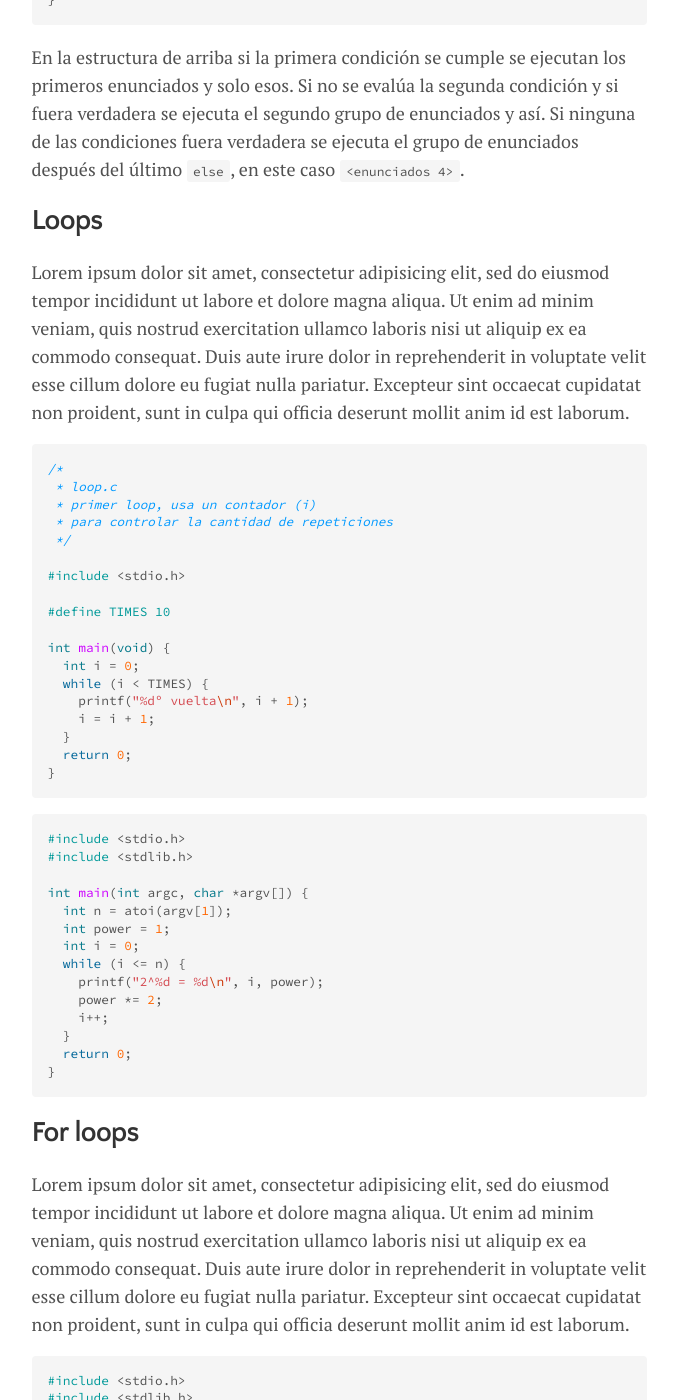
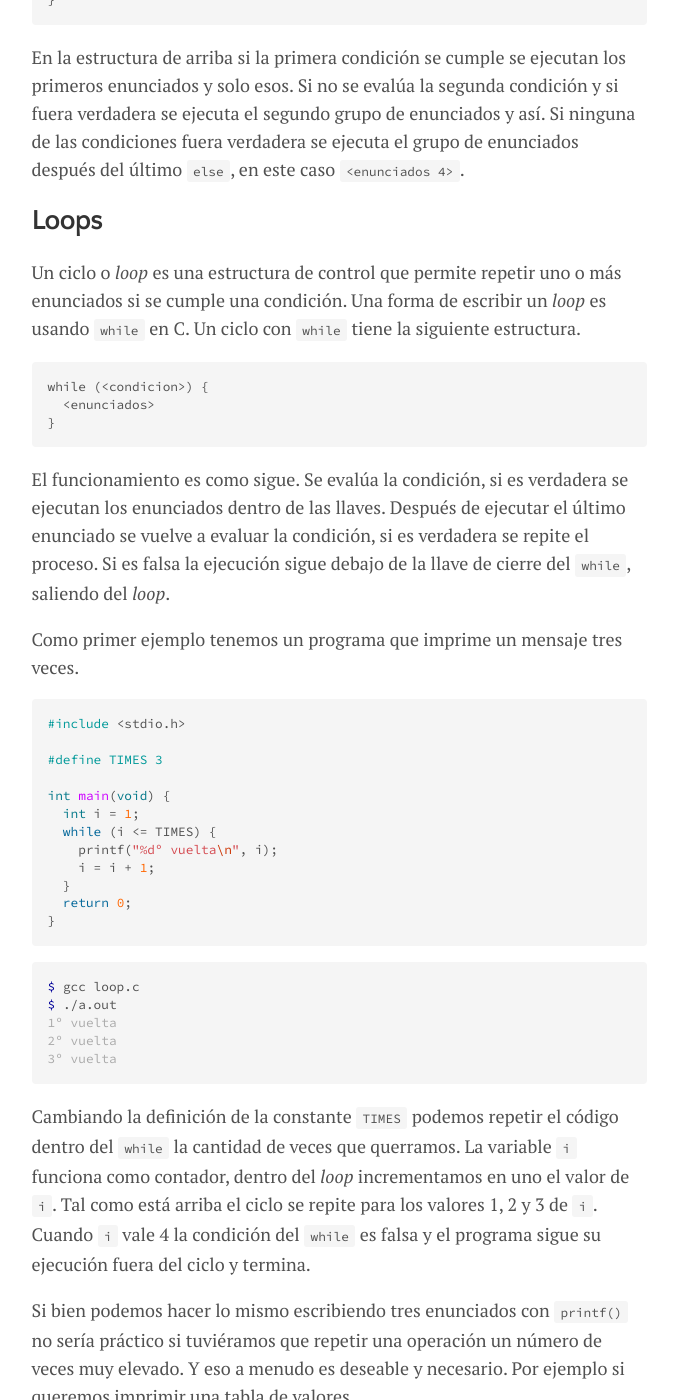
Before and after one commit to la35/la35.github.io, a Jekyll site: the page built from _posts/2021-05-06-c-loops.md, in a window 1280 px wide and 1400 px high, scrolled down 2390 px. Shown: the whole window, without its empty margins (301-978 px from the left). Built offline with Jekyll 4.4.1, drawn with Linux system fonts in a browser that asks for light colours; formulas are drawn with MathJax 3; some of the changed text lies outside the part shown.

Commit message:
actualiza loops.md

````diff
--- a/_posts/2021-05-06-c-loops.md
+++ b/_posts/2021-05-06-c-loops.md
@@ -29,9 +29,9 @@ if (x < 0) x = -x;
 
 La condición que sigue a `if` es una expresión que puede ser verdadera o falsa. En C esto se puede hacer con los operadores relacionales como `<`, `>`, `==`, `<=`, `>=` y `!=`. También podemos usar variables de tipo `bool` con 0 representando falso y 1 verdadero.
 
-Los condicionales pueden llevar también un `else`, de manera general.
+Los condicionales pueden llevar también un `else`, de manera general:
 
-```c
+```
 if (<condicion>) {
   <enunciados si es verdadera>
 } else {
@@ -74,28 +74,46 @@ En la estructura de arriba si la primera condición se cumple se ejecutan los pr
 
 ## Loops
 
-Lorem ipsum dolor sit amet, consectetur adipisicing elit, sed do eiusmod tempor incididunt ut labore et dolore magna aliqua. Ut enim ad minim veniam, quis nostrud exercitation ullamco laboris nisi ut aliquip ex ea commodo consequat. Duis aute irure dolor in reprehenderit in voluptate velit esse cillum dolore eu fugiat nulla pariatur. Excepteur sint occaecat cupidatat non proident, sunt in culpa qui officia deserunt mollit anim id est laborum.
+Un ciclo o _loop_ es una estructura de control que permite repetir uno o más enunciados si se cumple una condición. Una forma de escribir un _loop_ es usando `while` en C. Un ciclo con `while` tiene la siguiente estructura.
+
+```
+while (<condicion>) {
+  <enunciados>
+}
+```
+
+El funcionamiento es como sigue. Se evalúa la condición, si es verdadera se ejecutan los enunciados dentro de las llaves. Después de ejecutar el último enunciado se vuelve a evaluar la condición, si es verdadera se repite el proceso. Si es falsa la ejecución sigue debajo de la llave de cierre del `while`, saliendo del _loop_.
+
+Como primer ejemplo tenemos un programa que imprime un mensaje tres veces.
 
 ```c
-/*
- * loop.c
- * primer loop, usa un contador (i)
- * para controlar la cantidad de repeticiones
- */
-
 #include <stdio.h>
 
-#define TIMES 10
+#define TIMES 3
 
 int main(void) {
-  int i = 0;
-  while (i < TIMES) {
-    printf("%dº vuelta\n", i + 1);
+  int i = 1;
+  while (i <= TIMES) {
+    printf("%dº vuelta\n", i);
     i = i + 1;
   }
   return 0;
 }
 ```
+
+```console
+$ gcc loop.c
+$ ./a.out
+1º vuelta
+2º vuelta
+3º vuelta
+```
+
+Cambiando la definición de la constante `TIMES` podemos repetir el código dentro del `while` la cantidad de veces que querramos. La variable `i` funciona como contador, dentro del _loop_ incrementamos en uno el valor de `i`. Tal como está arriba el ciclo se repite para los valores 1, 2 y 3 de `i`. Cuando `i` vale 4 la condición del `while` es falsa y el programa sigue su ejecución fuera del ciclo y termina.
+
+Si bien podemos hacer lo mismo escribiendo tres enunciados con `printf()` no sería práctico si tuviéramos que repetir una operación un número de veces muy elevado. Y eso a menudo es deseable y necesario. Por ejemplo si queremos imprimir una tabla de valores.
+
+Por ejemplo el siguiente programa imprime una tabla con las potencias de 2, desde $2^0$ hasta $2^n$, siendo $n$ un número ingresado como argumento por el usuario.
 
 ```c
 #include <stdio.h>
@@ -106,17 +124,29 @@ int main(int argc, char *argv[]) {
   int power = 1;
   int i = 0;
   while (i <= n) {
-    printf("2^%d = %d\n", i, power);
-    power *= 2;
-    i++;
+    printf("2^%d\t%d\n", i, power);
+    power *= 2;  // equivalente a power = power * 2;
+    i++;         // equivalente a i = i + 1;
   }
   return 0;
 }
 ```
 
-## For loops
+```console
+$ gcc powers.c
+$ ./a.out 5
+2^0     1
+2^1     2
+2^2     4
+2^3     8
+2^4     16
+2^5     32
+```
 
-Lorem ipsum dolor sit amet, consectetur adipisicing elit, sed do eiusmod tempor incididunt ut labore et dolore magna aliqua. Ut enim ad minim veniam, quis nostrud exercitation ullamco laboris nisi ut aliquip ex ea commodo consequat. Duis aute irure dolor in reprehenderit in voluptate velit esse cillum dolore eu fugiat nulla pariatur. Excepteur sint occaecat cupidatat non proident, sunt in culpa qui officia deserunt mollit anim id est laborum.
+
+## Ciclos anidados
+
+Como próximo ejemplo consideremos un programa donde tenemos dos ciclos, uno dentro del otro. El siguiente programa imprime un patrón usando asteriscos. La salida de este programa se puede interpretar como una tabla de doble entrada. Cada fila $i$ y cada columna $j$ corresponde a un número natural. Si $i$ es divisible por $j$ o $j$ es divisible por $i$ entonces corresponde imprimir un asterisco, de lo contrario no imprimimos nada, o mejor dicho, un espacio.
 
 ```c
 #include <stdio.h>
@@ -124,9 +154,6 @@ Lorem ipsum dolor sit amet, consectetur adipisicing elit, sed do eiusmod tempor
 
 int main(int argc, char *argv[]) {
   int n = atoi(argv[1]);
-  /* for (int i = 1; i <= n; i++)
-    printf("%d ", i);
-  printf("\n"); */
   for (int i = 1; i <= n; i++) {
     for (int j = 1; j <= n; j++) {
       if ((i % j == 0) || (j % i == 0))
@@ -140,6 +167,35 @@ int main(int argc, char *argv[]) {
 }
 ```
 
+La tabla tiene $n$ filas y columnas, el valor de $n$ es provisto como argumento en la línea de comandos.
+
+En vez de usar el ciclo `while` usamos el ciclo `for`, que es otra forma de escribir ciclos en C. Aunque la **sintaxis** es distinta, son prácticamente equivalentes.
+
+```c
+// ciclo while que imprime "1 2 3 4 5"
+int i = 1;            // 1) inicializar contador
+while (i <= 5) {      // 2) condicion
+  printf("%d ", i);
+  i++;                // 3) incrementar contador
+}
+// lo mismo escrito con for
+for (int i = 1; i <= 5; i++) {
+  printf("%d ", i);
+}
+```
+
+Los pasos 1, 2 y 3 que señalo en el `while` con los comentarios, en el ciclo `for` se escriben dentro de los paréntesis separados por punto y coma. La sintaxis del `for` es útil cuando sabemos de antemano cuántas veces tenemos que repetir el conjunto de enunciados dentro del _loop_.
+
+Volviendo al ejemplo de los ciclos anidados. Para cada vuelta del _loop_ exterior, el loop interior se ejecuta $n$ veces. En total el condicional dentro del _loop_ interior se ejecuta $n \times n = n^2$ veces. Este tipo de construcción con un ciclo dentro de otro es natural cuando tenemos que repetir un proceso que a su vez debe repetirse una cantidad de veces. El ejemplo más obvio es cuando procesamos datos que están en forma de tabla. Para cada fila de la tabla debemos ejecutar algo que se repite para cada columna. Pero tenemos que tener cuidado y no abusar de este tipo de construcciones, porque a medida que aumentamos el valor de $n$, la cantidad de instrucciones crece en el orden de $n^2$, que para grandes valores de $n$ puede ser muy costoso.
+
+## Aplicaciones
+
+Veamos algunas aplicaciones prácticas usando estas estructuras. En primer lugar consideremos una suma finita. El $n$-ésimo [número armónico](https://es.wikipedia.org/wiki/N%C3%BAmero_arm%C3%B3nico) está definido como la suma de los primeros $n$ recíprocos de los números naturales:
+
+$$ H_n = \sum_{k=1}^n \frac{1}{k}=1+\frac{1}{2}+\frac{1}{3}+...+\frac{1}{n} $$
+
+El siguiente programa sirve para calcular el valor de dichos números. Usamos la variable `i` para controlar la cantidad de repeticiones y la variable `sum` para ir acumulando el resultado final. Al salir del _loop_ mostramos en pantalla el valor final de la suma.
+
 ```c
 #include <stdio.h>
 #include <stdlib.h>
@@ -148,12 +204,25 @@ int main(int argc, char *argv[]) {
   int n = atoi(argv[1]);
   double sum = 0.0;
   for (int i = 1; i <= n; i++) {
-    sum += 1.0 / i;
+    sum += 1.0 / i;       // i se convierte a double automaticamente
   }
   printf("%f\n", sum);
   return 0;
 }
 ```
+
+El ejemplo ilustra perfectamente el tipo de cálculos repetitivos que aparecen en la matemática y que las computadoras pueden resolver de manera tan eficiente.
+
+```console
+$ gcc harmonic.c
+$ ./a.out 1000
+7.485471
+$ ./a.out 1000000
+14.392727
+```
+
+**SACAR LO DE NEWTON**
+El próximo ejemplo es un programa que aproxima el valor de la raíz cuadrada de un número usando lo que se conoce como el método de Newton.
 
 ```c
 #include <stdio.h>
@@ -170,6 +239,7 @@ int main(int argc, char *argv[]) {
   return 0;
 }
 ```
+**SACAR LO DE NEWTON**
 
 ```c
 /*
````
